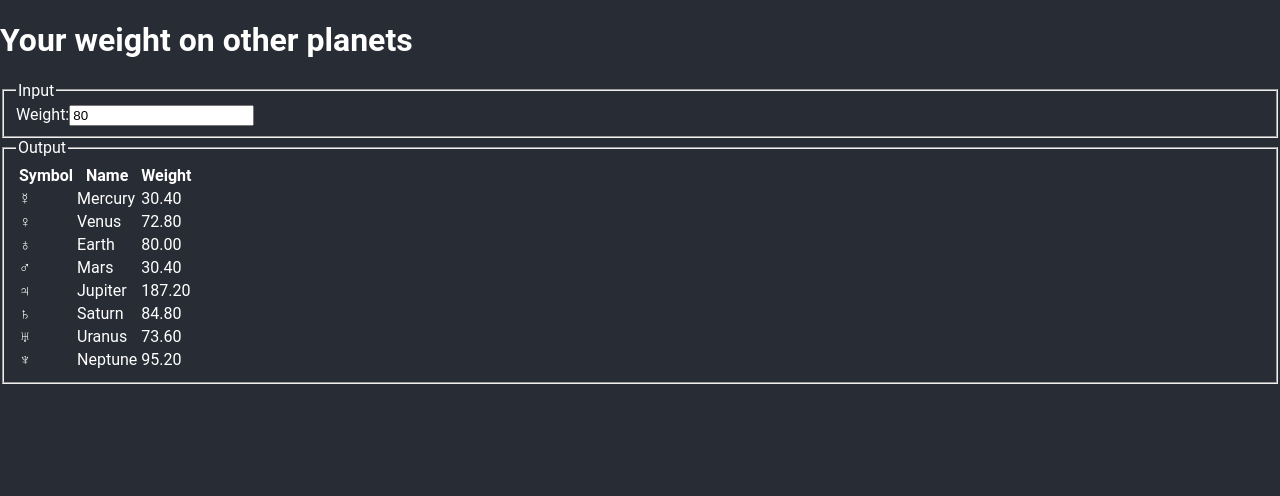
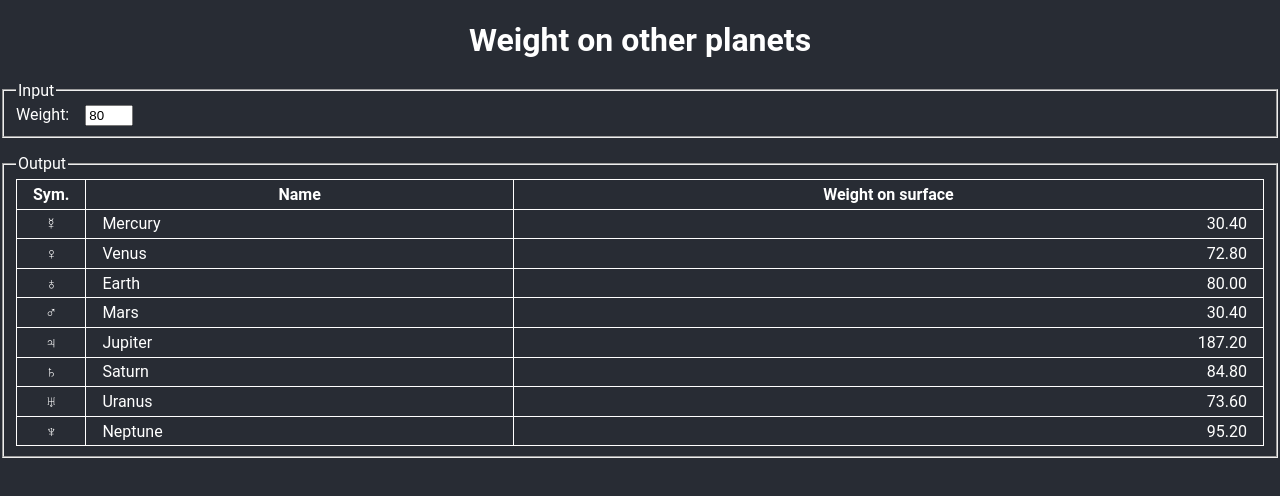
Before and after one commit to krajvy/planet-data, a React (Create React App) app: page / in a window 1280 px wide. Shown: the top 496 px of the page. Built offline with nearby package versions, Linux system fonts and the light colour scheme; the HTML template or start-up script is replaced by a standard one.

Commit message:
Some styling and minor tweaking of titles

```diff
--- a/src/App.css
+++ b/src/App.css
@@ -0,0 +1,7 @@
+.App h1 {
+  text-align: center;
+}
+
+.App fieldset {
+  margin-bottom: 1rem;
+}
--- a/src/App.js
+++ b/src/App.js
@@ -74,7 +74,7 @@ class App extends Component {
     return (
       <div className="App">
         <header className="App-header">
-          <h1>Your weight on other planets</h1>
+          <h1>Weight on other planets</h1>
         </header>
         <Inputs
           handleWeightChange={ this.handleWeightChange }
--- a/src/InputText.js
+++ b/src/InputText.js
@@ -7,6 +7,7 @@ class InputText extends Component {
         <label>{ this.props.name }:
           <input
             type="number"
+            className={ this.props.className }
             defaultValue={ this.props.defaultValue }
             onChange={ this.props.handleWeightChange }
             onKeyPress={ this.props.handleKeyPress }
--- /dev/null
+++ b/src/Inputs.css
@@ -0,0 +1,7 @@
+.inputs input {
+  margin-left: 1rem;
+}
+
+.inputs .weight {
+  width: 3em;
+}
--- a/src/Inputs.js
+++ b/src/Inputs.js
@@ -1,13 +1,15 @@
 import React, { Component } from 'react';
 import InputText from './InputText.js';
+import './Inputs.css';
 
 class Inputs extends Component {
   render() {
     return (
-      <fieldset>
+      <fieldset className="inputs">
         <legend>Input</legend>
         <InputText
           name="Weight"
+          className="weight"
           defaultValue={ this.props.defaultWeight }
           handleWeightChange={ this.props.handleWeightChange }
           handleKeyPress={ this.props.handleKeyPress }
--- a/src/OutputTable.js
+++ b/src/OutputTable.js
@@ -10,9 +10,9 @@ class OutputTable extends Component {
       <table>
         <thead>
           <tr>
-            <th>Symbol</th>
+            <th>Sym.</th>
             <th>Name</th>
-            <th>Weight</th>
+            <th>Weight on surface</th>
           </tr>
         </thead>
         <tbody>
@@ -20,9 +20,9 @@ class OutputTable extends Component {
             let object = this.props.astronomicalObjects[name];
             return (
               <tr key={ name }>
-                <td>{ object.symbol }</td>
-                <td>{ name }</td>
-                <td>{ this.roundNumber(this.props.weight * object.weightRatio) }</td>
+                <td className="symbol">{ object.symbol }</td>
+                <td className="name">{ name }</td>
+                <td className="number">{ this.roundNumber(this.props.weight * object.weightRatio) }</td>
               </tr>
             )
           } ) }
--- /dev/null
+++ b/src/Outputs.css
@@ -0,0 +1,18 @@
+.outputs table {
+  border-collapse: collapse;
+  width: 100%;
+}
+
+.outputs th, .outputs td {
+  border: 1px solid white;
+  padding: 0.3rem 1rem;
+}
+
+.outputs table .symbol {
+  text-align: center;
+  width: 1em;
+}
+
+.outputs table .number {
+  text-align: right;
+}
--- a/src/Outputs.js
+++ b/src/Outputs.js
@@ -1,10 +1,11 @@
 import React, { Component } from 'react';
 import OutputTable from './OutputTable.js';
+import './Outputs.css';
 
 class Outputs extends Component {
   render() {
     return (
-      <fieldset>
+      <fieldset className="outputs">
         <legend>Output</legend>
         <OutputTable
           astronomicalObjects={ this.props.astronomicalObjects }
```
